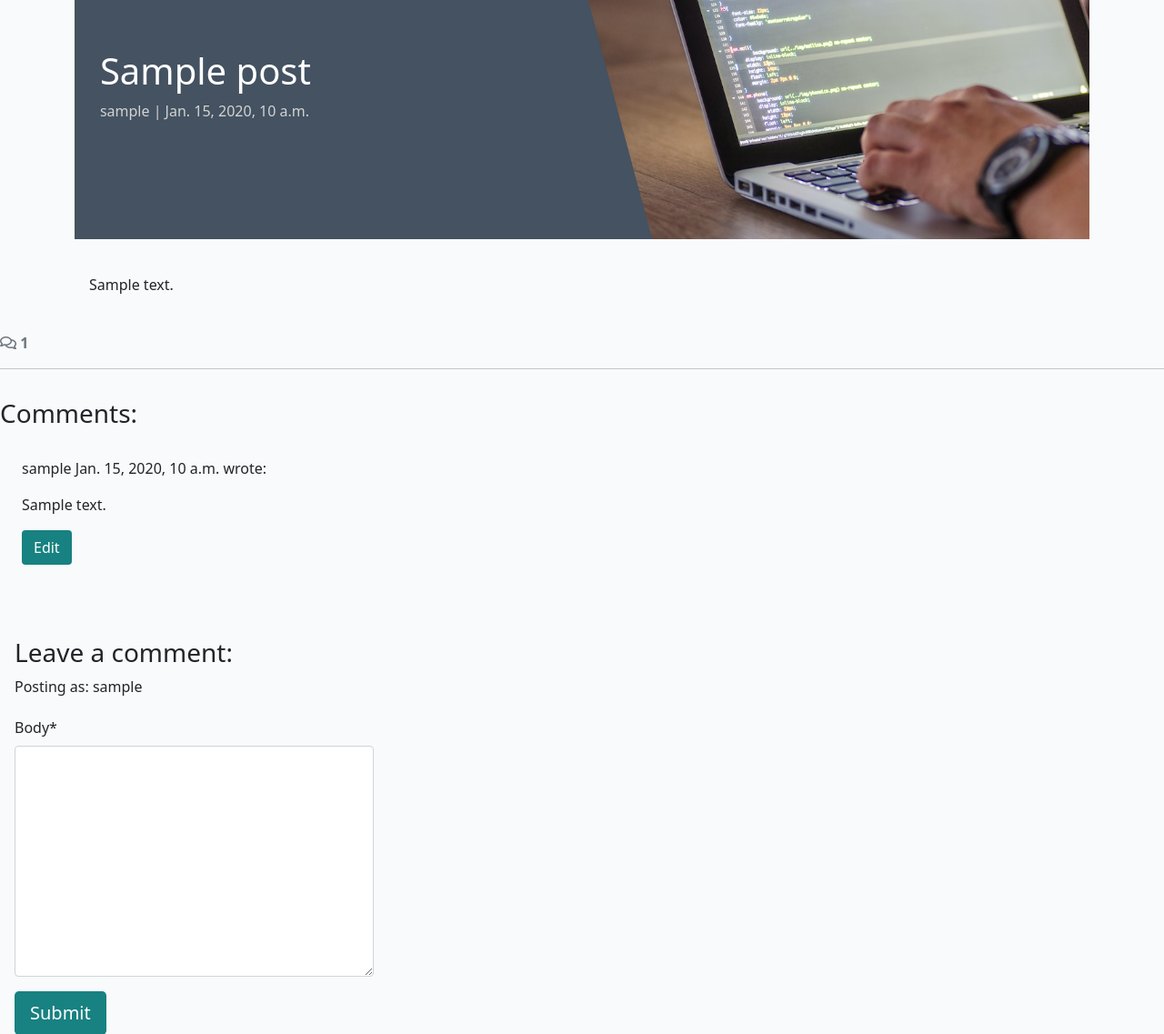
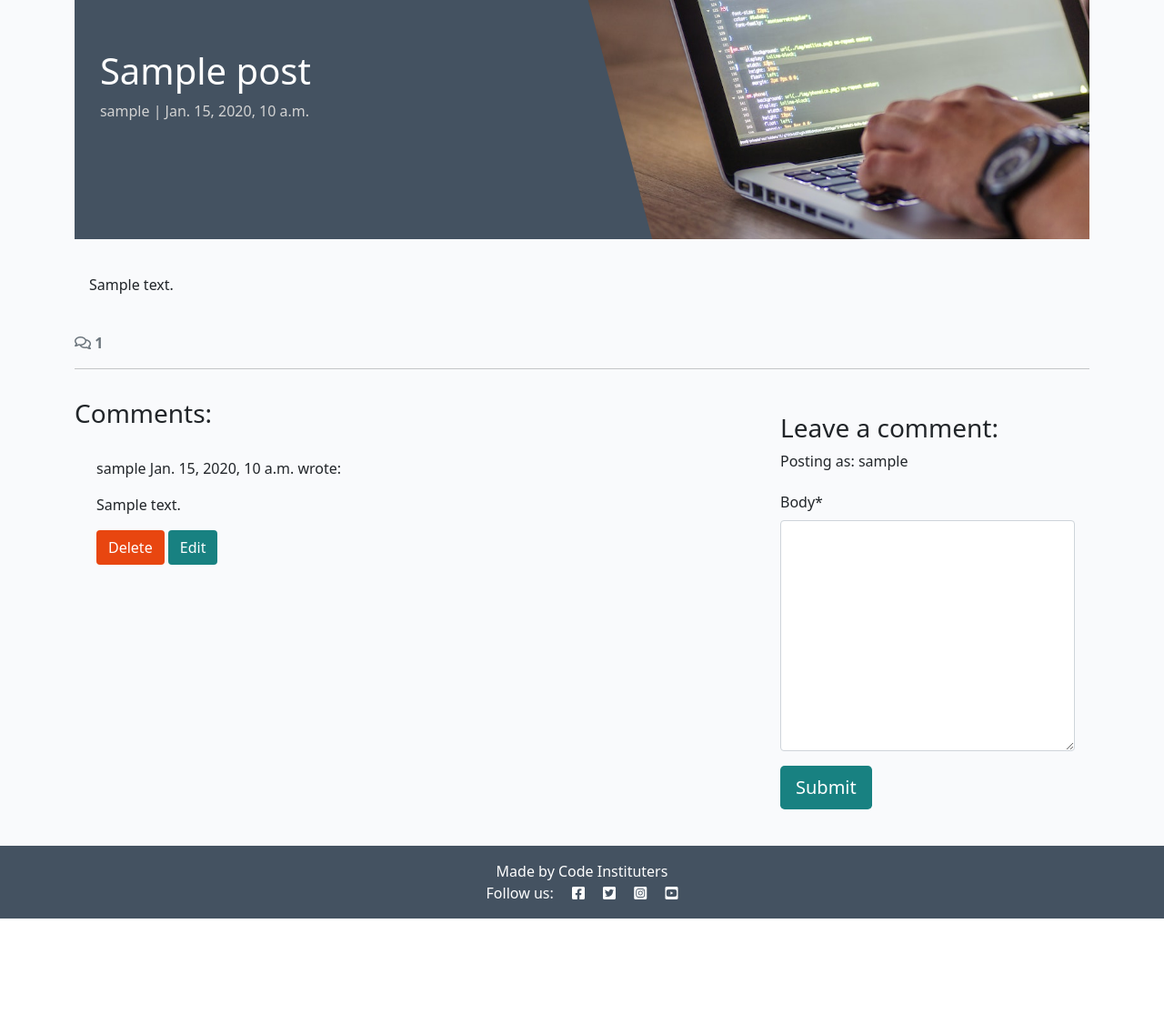
Before and after one commit to KevinFlanagan7/django-blog, a Django app: a page that uses blog/templates/blog/post_detail.html in a window 1280 px wide. Shown: the part 127-1264 px from the top of the page at 91% size. After the commit the page ends 1137 px from the top, so only its background shows below. Run offline with Django 4.2, Linux system fonts and the light colour scheme; a user stored in the database is signed in; tables that the repository leaves empty hold one stand-in row (values such as "Sample post"); some libraries are stand-ins or nearby versions.

Commit message:
Add delete function to comments.

```diff
--- a/blog/templates/blog/post_detail.html
+++ b/blog/templates/blog/post_detail.html
@@ -1,7 +1,8 @@
-{% extends 'base.html' %} {% block content %}
+{% extends 'base.html' %}
 {% load static %}
 {% load crispy_forms_tags %}
 
+{% block content %}
 <div class="masthead">
     <div class="container">
         <div class="row g-0">
@@ -30,7 +31,6 @@
             </div>
         </div>
     </div>
-</div>
     <!-- Displaying count of comments -->
     <div class="row">
         <div class="col-12">
@@ -47,12 +47,10 @@
         <div class="col-md-8 card mb-4  mt-3 ">
             <h3>Comments:</h3>
             <div class="card-body">
-            <!-- We want a for loop inside the empty control tags
-          to iterate through each comment in comments -->
+                <!-- We want a for loop inside the empty control tags to iterate through each comment in comments -->
                 {% for comment in comments %}
-            <div class="p-2 comments
-          {% if not comment.approved and comment.author == user %}
-          faded{% elif not comment.approved %} d-none{% endif %}">
+                <div
+                    class="p-2 comments{% if not comment.approved and comment.author == user %} faded{% elif not comment.approved %} d-none{% endif %}">
                     <p class="font-weight-bold">
                         {{ comment.author }}
                         <span class="font-weight-normal">
@@ -63,21 +61,19 @@
                         {{ comment.body | linebreaks }}
                     </div>
                     {% if not comment.approved and comment.author == user %}
-                <p class="approval">
-                    This comment is awaiting approval
-                </p>
+                    <p class="approval">This comment is awaiting approval</p>
                     {% endif %}
                     {% if user.is_authenticated and comment.author == user %}
+                    <button class="btn btn-delete" comment_id="{{ comment.id }}">Delete</button>
                     <button class="btn btn-edit" comment_id="{{ comment.id }}">Edit</button>
                     {% endif %}
-            </div>
                 </div>
                 <!-- Our for loop ends here -->
                 {% endfor %}
             </div>
         </div>
         <!-- Creating New Comments -->
-<div class="col-md-4 card mb-4 mt-3">
+        <div class="col-md-4 card mb-4  mt-3 ">
             <div class="card-body">
                 {% if user.is_authenticated %}
                 <h3>Leave a comment:</h3>
@@ -94,6 +90,25 @@
         </div>
     </div>
 </div>
+<!-- Delete confirmation modal -->
+<div class="modal fade" id="deleteModal" tabindex="-1" aria-labelledby="deleteModalLabel" aria-hidden="true">
+    <div class="modal-dialog">
+        <div class="modal-content">
+            <div class="modal-header">
+                <h5 class="modal-title" id="deleteModalLabel">Delete comment?</h5>
+                <button type="button" class="btn-close" data-bs-dismiss="modal" aria-label="Close"></button>
+            </div>
+            <div class="modal-body">
+                Are you sure you want to delete your comment? This action cannot be undone.
+            </div>
+            <div class="modal-footer">
+                <button type="button" class="btn btn-secondary" data-bs-dismiss="modal">Close</button>
+                <a id="deleteConfirm" href="#" class="btn btn-danger">Delete</a>
+            </div>
+        </div>
+    </div>
+</div>
+
 {% endblock content %}
 
 {% block extras %}
--- a/blog/urls.py
+++ b/blog/urls.py
@@ -5,4 +5,6 @@ urlpatterns = [
     path('', views.PostList.as_view(), name='home'),
     path('<slug:slug>/', views.post_detail, name='post_detail'),
     path('<slug:slug>/edit_comment/<int:comment_id>', views.comment_edit, name='comment_edit'),
+    path('<slug:slug>/delete_comment/<int:comment_id>',
+         views.comment_delete, name='comment_delete'),
 ]
--- a/blog/views.py
+++ b/blog/views.py
@@ -80,3 +80,19 @@ def comment_edit(request, slug, comment_id):
             messages.add_message(request, messages.ERROR, 'Error updating comment!')
 
     return HttpResponseRedirect(reverse('post_detail', args=[slug]))
+
+def comment_delete(request, slug, comment_id):
+    """
+    view to delete comment
+    """
+    queryset = Post.objects.filter(status=1)
+    post = get_object_or_404(queryset, slug=slug)
+    comment = get_object_or_404(Comment, pk=comment_id)
+
+    if comment.author == request.user:
+        comment.delete()
+        messages.add_message(request, messages.SUCCESS, 'Comment deleted!')
+    else:
+        messages.add_message(request, messages.ERROR, 'You can only delete your own comments!')
+
+    return HttpResponseRedirect(reverse('post_detail', args=[slug]))
--- a/codestar/settings.py
+++ b/codestar/settings.py
@@ -29,7 +29,7 @@ TEMPLATES_DIR = os.path.join(BASE_DIR, 'templates')
 SECRET_KEY = os.environ.get("SECRET_KEY")
 
 # SECURITY WARNING: don't run with debug turned on in production!
-DEBUG = True
+DEBUG = False
 
 ALLOWED_HOSTS = ['127.0.0.1','.herokuapp.com']
 
--- a/static/js/comments.js
+++ b/static/js/comments.js
@@ -2,6 +2,10 @@ const editButtons = document.getElementsByClassName("btn-edit");
 const commentText = document.getElementById("id_body");
 const commentForm = document.getElementById("commentForm");
 const submitButton = document.getElementById("submitButton");
+
+const deleteModal = new bootstrap.Modal(document.getElementById("deleteModal"));
+const deleteButtons = document.getElementsByClassName("btn-delete");
+const deleteConfirm = document.getElementById("deleteConfirm");
 
 /**
 * Initializes edit functionality for the provided edit buttons.
@@ -22,3 +26,21 @@ for (let button of editButtons) {
     commentForm.setAttribute("action", `edit_comment/${commentId}`);
   });
 }
+
+/**
+* Initializes deletion functionality for the provided delete buttons.
+*
+* For each button in the `deleteButtons` collection:
+* - Retrieves the associated comment's ID upon click.
+* - Updates the `deleteConfirm` link's href to point to the
+* deletion endpoint for the specific comment.
+* - Displays a confirmation modal (`deleteModal`) to prompt
+* the user for confirmation before deletion.
+*/
+for (let button of deleteButtons) {
+  button.addEventListener("click", (e) => {
+    let commentId = e.target.getAttribute("comment_id");
+    deleteConfirm.href = `delete_comment/${commentId}`;
+    deleteModal.show();
+  });
+}
```
Lines whose indentation alone changed are shown as unchanged.
